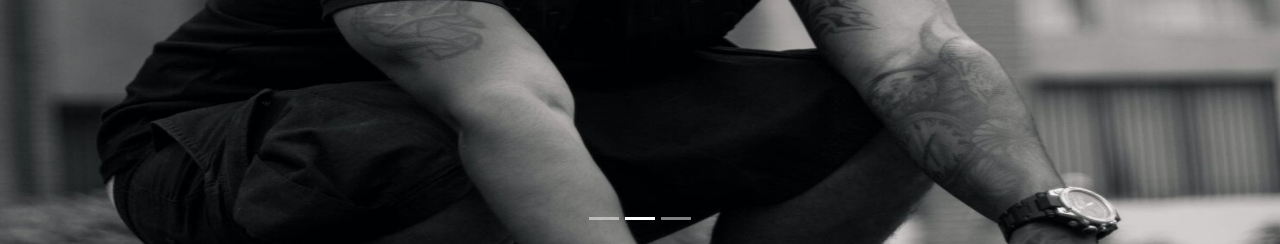
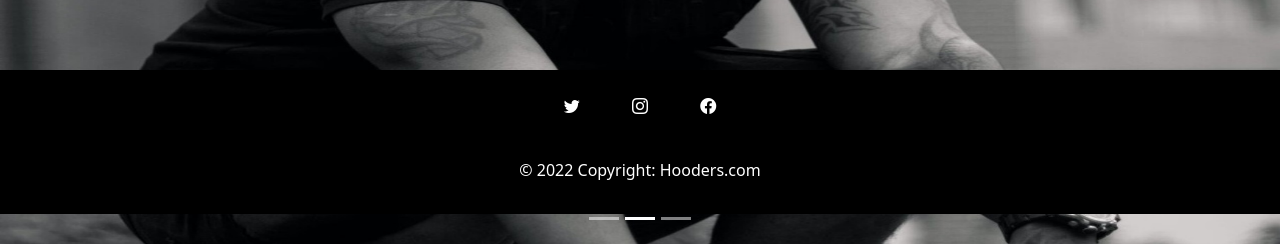
Before and after one commit to FranBlaMar/dise-ooooo, a plain HTML site: page main.html in a window 1280 px wide. Shown: the part 586-830 px from the top of the page. Drawn offline with nearby package versions, Linux system fonts and the light colour scheme.

Commit message:
Fixed footer

```diff
--- a/main.html
+++ b/main.html
@@ -61,7 +61,7 @@
 
 
   <!--Footer-->
-  <footer class="text-center" style="background-color:#000000;">
+  <footer class="text-center fixed-bottom" style="background-color:#000000;">
     <!--div con los iconos de social media-->
     <div class="p-4">
       <section>
```
